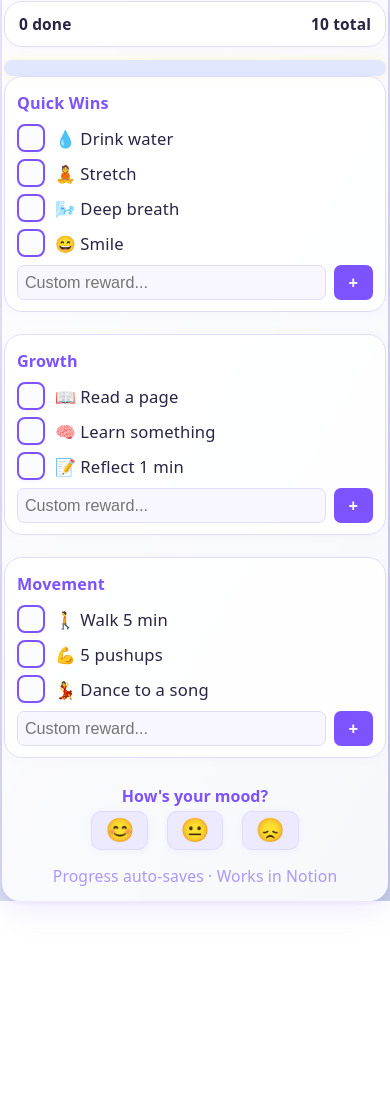
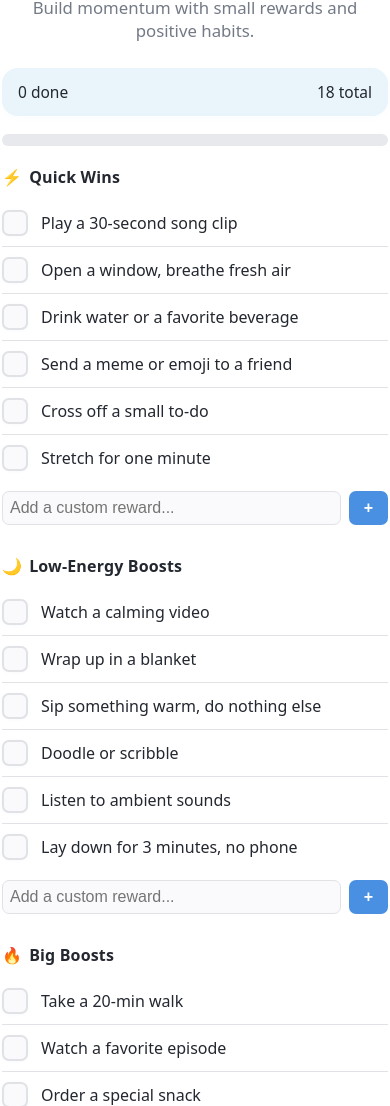
Before and after one commit to DopamineDaily/Reward-Tracker, a plain HTML site: page index.html in a window 390 px wide. Shown: the part 94-1200 px from the top of the page. Before the commit the page ends 995 px from the top, so only its background shows below. Drawn offline with Linux system fonts and the light colour scheme.

Commit message:
Update index.html

```diff
--- a/index.html
+++ b/index.html
@@ -6,241 +6,251 @@
   <meta name="viewport" content="width=device-width, initial-scale=1">
   <style>
     :root {
-      --primary: #7c53ff;
-      --accent: #ffe066;
-      --bg: #f6f3ff;
-      --glass: rgba(255,255,255,0.85);
-      --text: #2a2344;
-      --border: #e1dbf8;
-      --radius: 18px;
-      --shadow: 0 8px 32px rgba(124,83,255,0.12), 0 1.5px 5px rgba(124,83,255,0.09);
+      --accent: #4a90e2;
+      --accent-light: #eaf4fb;
+      --border: #e0e2e6;
+      --shadow: 0 2px 16px rgba(44,62,80,0.06);
+      --radius: 16px;
+      --bg: #f7f7f8;
+      --surface: #fff;
+      --text: #23272f;
+      --text-secondary: #737a86;
+      --checked: #4a90e2;
+      --checked-bg: #eaf4fb;
+      --checked-shadow: 0 0 0 3px #eaf4fb;
+      --transition: 0.17s cubic-bezier(.4,2,.6,1);
     }
-    body {
-      font-family: system-ui, sans-serif;
-      margin: 0; padding: 0;
-      background: linear-gradient(120deg, #f6f3ff 0%, #c3cfe2 100%);
-      color: var(--text);
-      min-height: 100vh;
-      box-sizing: border-box;
-      transition: background 0.5s;
-    }
+    html, body { background: var(--bg); margin: 0; padding: 0; font-family: system-ui, sans-serif; color: var(--text);}
     .container {
-      max-width: 540px;
-      margin: 34px auto 0 auto;
-      background: var(--glass);
+      max-width: 480px;
+      margin: 32px auto;
+      background: var(--surface);
       border-radius: var(--radius);
       box-shadow: var(--shadow);
-      padding: 28px 18px 18px 18px;
-      backdrop-filter: blur(2.5px);
-      position: relative;
+      padding: 30px 20px 20px 20px;
     }
     h1 {
       text-align: center;
-      margin: 0 0 16px 0;
       font-size: 2rem;
       font-weight: 800;
       letter-spacing: -1px;
-      background: linear-gradient(90deg, #7c53ff 30%, #ffe066 80%);
-      background-clip: text;
-      color: transparent;
-      -webkit-background-clip: text;
-      -webkit-text-fill-color: transparent;
+      color: var(--text);
+      margin-bottom: 5px;
     }
-    .celebrate {
-      display: none;
-      position: absolute;
-      top: -30px; left: 50%;
-      transform: translateX(-50%);
-      background: linear-gradient(90deg, #ffe066 50%, #fffbe6 100%);
-      color: #7c53ff;
-      border-radius: 24px;
-      padding: 9px 32px;
-      font-weight: 700;
-      font-size: 1.13rem;
-      letter-spacing: 0.03em;
-      box-shadow: 0 4px 12px #ffe06660;
-      z-index: 2;
-      animation: pop-celebrate 0.7s;
+    .subtitle {
+      text-align: center;
+      color: var(--text-secondary);
+      margin-bottom: 26px;
+      font-size: 1.05rem;
     }
-    @keyframes pop-celebrate {
-      0% { transform: translateX(-50%) scale(0.4);}
-      80% { transform: translateX(-50%) scale(1.08);}
-      100% { transform: translateX(-50%) scale(1);}
+    .stats {
+      display: flex;
+      justify-content: space-between;
+      align-items: center;
+      background: var(--accent-light);
+      border-radius: var(--radius);
+      padding: 13px 16px;
+      margin-bottom: 18px;
+      font-size: 1.07rem;
+      box-shadow: 0 1.5px 6px #4a90e208;
+      font-weight: 500;
     }
-    .categories {
-      display: flex;
-      flex-direction: column;
-      gap: 19px;
+    .progress-bar {
+      width: 100%;
+      background: #e7e9ec;
+      border-radius: 8px;
+      overflow: hidden;
+      height: 12px;
+      margin-bottom: 20px;
+      margin-top: 5px;
+    }
+    .progress {
+      background: linear-gradient(90deg, #4a90e2 80%, #8ec9f8 100%);
+      height: 100%;
+      border-radius: 8px;
+      transition: width var(--transition);
     }
     .category {
-      background: var(--glass);
-      border-radius: var(--radius);
-      padding: 15px 12px 11px 12px;
-      border: 1px solid var(--border);
-      box-shadow: 0 2px 12px #7c53ff08;
-      margin-bottom: 3px;
+      margin-bottom: 30px;
     }
     .cat-title {
-      margin: 0 0 10px 0;
-      font-size: 1.13rem;
+      font-size: 1.12rem;
       font-weight: 700;
-      color: var(--primary);
+      margin-bottom: 12px;
+      color: var(--text);
       letter-spacing: 0.01em;
+      display: flex;
+      align-items: center;
+      gap: 7px;
     }
-    .rewards-list {
+    ul.rewards-list {
       list-style: none;
       padding: 0; margin: 0;
     }
     .reward-item {
       display: flex;
       align-items: center;
-      margin-bottom: 7px;
-      gap: 10px;
+      gap: 13px;
+      padding: 10px 0 10px 0;
+      border-bottom: 1px solid var(--border);
+      transition: background 0.13s;
     }
-    .reward-box {
-      width: 24px; height: 24px;
-      border: 2px solid var(--primary);
-      border-radius: 8px;
+    .reward-item:last-child { border-bottom: none; }
+    .reward-checkbox {
+      width: 22px; height: 22px;
+      border-radius: 7px;
+      border: 2px solid var(--border);
+      background: #fafafc;
       display: flex; align-items: center; justify-content: center;
       cursor: pointer;
-      background: #fafcff;
-      transition: background 0.22s, border-color 0.22s, box-shadow 0.18s, transform 0.18s;
-      box-shadow: 0 1px 5px #7c53ff15;
-      font-size: 1.18rem;
-      user-select: none;
+      transition: border-color var(--transition), background var(--transition), box-shadow var(--transition), transform 0.11s;
+      box-shadow: 0 0.5px 3px #4a90e20c;
+      position: relative;
     }
-    .reward-box:active { transform: scale(1.16); }
-    .reward-box.checked {
-      background: linear-gradient(90deg, #ffe066 60%, #fffbe6 100%);
-      border-color: #ffe066;
-      box-shadow: 0 0 7px #ffe0668c;
+    .reward-checkbox.checked {
+      border-color: var(--checked);
+      background: var(--checked-bg);
+      box-shadow: var(--checked-shadow);
       animation: reward-bounce 0.18s;
-      color: #7c53ff;
+      color: var(--checked);
     }
     @keyframes reward-bounce {
       0% { transform: scale(0.7);}
-      60% { transform: scale(1.2);}
+      70% { transform: scale(1.16);}
       100% { transform: scale(1);}
     }
+    .reward-checkbox svg {
+      display: none;
+      width: 15px; height: 15px;
+      stroke: var(--checked);
+      stroke-width: 3;
+      stroke-linecap: round;
+      stroke-linejoin: round;
+    }
+    .reward-checkbox.checked svg { display: block; }
     .reward-label {
+      flex: 1;
+      font-size: 1rem;
+      color: var(--text);
       user-select: none;
-      flex: 1;
       cursor: pointer;
-      font-size: 1.04rem;
-      letter-spacing: 0.01em;
       transition: color 0.18s;
     }
-    .reward-box.checked + .reward-label {
-      color: #7c53ff;
-      font-weight: 600;
+    .reward-checkbox.checked + .reward-label {
+      color: var(--checked);
       text-decoration: line-through;
-      opacity: 0.75;
+      opacity: 0.7;
     }
     .add-reward {
       display: flex;
       gap: 8px;
-      margin-top: 8px;
+      margin-top: 10px;
     }
     .add-reward input {
       flex: 1;
       padding: 7px;
       border-radius: 7px;
-      border: 1px solid var(--border);
-      font-size: 1.01rem;
-      background: #f8f7ff;
+      border: 1.5px solid var(--border);
+      font-size: 1rem;
+      background: #fafafc;
       outline: none;
+      transition: border-color 0.13s;
     }
+    .add-reward input:focus { border-color: var(--accent);}
     .add-reward button {
-      background: var(--primary);
+      background: var(--accent);
       color: #fff;
       border: none;
       border-radius: 7px;
       padding: 7px 15px;
-      font-size: 1.02rem;
+      font-size: 1rem;
       cursor: pointer;
       font-weight: 600;
-      transition: background 0.16s, transform 0.1s;
+      transition: background 0.14s, transform 0.1s;
     }
-    .add-reward button:active { transform: scale(1.12);}
-    .add-reward button:hover { background: #a18aff; }
-    .stats {
-      margin: 19px 0 13px 0;
-      background: var(--glass);
-      border-radius: var(--radius);
-      border: 1px solid var(--border);
-      padding: 11px 14px;
-      display: flex;
-      justify-content: space-between;
-      font-size: 1.07rem;
-      font-weight: 600;
-      letter-spacing: 0.01em;
-      box-shadow: 0 2px 12px #7c53ff0a;
-    }
-    .progress-bar {
-      width: 100%;
-      background: #e0e7ff;
-      border-radius: 10px;
-      overflow: hidden;
-      margin-top: 11px;
-      height: 16px;
-      box-shadow: 0 0 12px #ffe06650;
-    }
-    .progress {
-      background: linear-gradient(90deg, #ffe066 60%, #7c53ff 100%);
-      height: 100%;
-      border-radius: 10px;
-      transition: width 0.38s cubic-bezier(.4,2,.6,1);
-      box-shadow: 0 0 10px #ffe06660;
-    }
+    .add-reward button:active { transform: scale(1.09);}
+    .add-reward button:hover { background: #357abd; }
     .mood-section {
-      margin: 24px 0 11px 0;
+      margin: 25px 0 10px 0;
       text-align: center;
     }
     .mood-prompt {
-      margin-bottom:4px;
-      font-weight:600;
-      color: #7c53ff;
+      font-weight: 600;
+      color: var(--text-secondary);
+      margin-bottom: 7px;
     }
     .mood-btn {
-      background: #edeaff;
+      background: #f6fafd;
       border: 1.5px solid var(--border);
-      border-radius: 10px;
-      font-size: 1.45rem;
-      margin: 0 7px;
-      padding: 5px 13px;
+      border-radius: 50%;
+      font-size: 1.19rem;
+      margin: 0 8px;
+      padding: 7px 0;
+      width: 38px; height: 38px;
       cursor: pointer;
-      transition: background 0.21s, transform 0.14s, border 0.18s;
+      transition: background 0.16s, border 0.16s, transform 0.13s;
+      color: var(--text-secondary);
       outline: none;
-      box-shadow: 0 1px 7px #7c53ff12;
-      color: #7c53ff;
+      box-shadow: 0 1px 4px #4a90e20a;
     }
     .mood-btn.selected {
-      background: linear-gradient(90deg, #ffe066 80%, #fffbe6 100%);
-      border-color: #7c53ff;
-      color: #705e00;
-      transform: scale(1.19);
-      box-shadow: 0 0 8px #ffe06664;
+      background: var(--checked-bg);
+      border-color: var(--checked);
+      color: var(--checked);
+      transform: scale(1.13);
     }
-    .mood-btn:active { transform: scale(1.09);}
-    .footer-note {
-      text-align:center;
-      font-size:0.98rem;
-      color:#7c53ff99;
-      margin-top:15px;
-      letter-spacing: 0.01em;
+    .activity-log {
+      margin: 32px 0 0 0;
     }
+    .activity-log-title {
+      font-weight: 700;
+      font-size: 1.07rem;
+      color: var(--text-secondary);
+      margin-bottom: 12px;
+    }
+    .log-entry {
+      background: #f9fafb;
+      border-radius: 7px;
+      padding: 10px 13px;
+      margin-bottom: 10px;
+      border-left: 3.5px solid var(--accent);
+      font-size: 0.97rem;
+      color: var(--text);
+      box-shadow: 0 1px 4px #4a90e20d;
+      display: flex;
+      justify-content: space-between;
+      align-items: center;
+    }
+    .log-time {
+      color: var(--text-secondary);
+      font-size: 0.86em;
+    }
+    .reset-btn {
+      margin: 28px 0 0 0;
+      width: 100%;
+      background: #e0e2e6;
+      color: #b03c3c;
+      border: none;
+      border-radius: 8px;
+      padding: 10px 0;
+      font-size: 1rem;
+      font-weight: 600;
+      cursor: pointer;
+      transition: background 0.14s;
+    }
+    .reset-btn:hover { background: #f5eaea; }
     @media (max-width: 600px) {
-      .container { max-width: 98vw; padding: 14px 2px; }
-      h1 { font-size: 1.3rem; }
-      .cat-title { font-size: 1.01rem; }
-      .stats { font-size: 0.97rem; }
+      .container { max-width: 99vw; padding: 13px 2px;}
+      h1 { font-size: 1.25rem;}
+      .stats { font-size: 0.97rem;}
+      .cat-title { font-size: 1rem;}
     }
   </style>
 </head>
 <body>
-  <div class="container" role="main">
-    <div class="celebrate" id="celebrate-banner">🎉 All rewards complete! 🎉</div>
+  <div class="container">
     <h1>Dopamine Rewards Tracker</h1>
+    <div class="subtitle">Build momentum with small rewards and positive habits.</div>
     <div class="stats" aria-live="polite">
       <span id="done-count">0 done</span>
       <span id="total-count">0 total</span>
@@ -248,45 +258,73 @@
     <div class="progress-bar" aria-label="Progress">
       <div class="progress" id="progress-bar" style="width:0%"></div>
     </div>
-    <div class="categories" id="categories"></div>
+    <div id="categories"></div>
     <div class="mood-section">
       <div class="mood-prompt">How's your mood?</div>
-      <button class="mood-btn" data-mood="😊" aria-label="Happy">😊</button>
-      <button class="mood-btn" data-mood="😐" aria-label="Neutral">😐</button>
-      <button class="mood-btn" data-mood="😞" aria-label="Sad">😞</button>
+      <button class="mood-btn" data-mood="😊" aria-label="Great">😊</button>
+      <button class="mood-btn" data-mood="🙂" aria-label="Good">🙂</button>
+      <button class="mood-btn" data-mood="😐" aria-label="Meh">😐</button>
+      <button class="mood-btn" data-mood="😕" aria-label="Low">😕</button>
+      <button class="mood-btn" data-mood="😞" aria-label="Rough">😞</button>
     </div>
-    <div class="footer-note">
-      Progress auto-saves · Works in Notion
+    <div class="activity-log">
+      <div class="activity-log-title">Recent Activity</div>
+      <div id="activityLog"></div>
+      <button class="reset-btn" onclick="resetDaily()">Reset Today's Progress</button>
     </div>
   </div>
   <script>
-    // Default Categories & Rewards
+    // Premium, neutral rewards
     const defaultCategories = [
-      { name: "Quick Wins", rewards: ["💧 Drink water", "🧘 Stretch", "🌬️ Deep breath", "😄 Smile"] },
-      { name: "Growth", rewards: ["📖 Read a page", "🧠 Learn something", "📝 Reflect 1 min"] },
-      { name: "Movement", rewards: ["🚶 Walk 5 min", "💪 5 pushups", "💃 Dance to a song"] }
+      {
+        name: "Quick Wins",
+        emoji: "⚡",
+        rewards: [
+          "Play a 30-second song clip",
+          "Open a window, breathe fresh air",
+          "Drink water or a favorite beverage",
+          "Send a meme or emoji to a friend",
+          "Cross off a small to-do",
+          "Stretch for one minute"
+        ]
+      },
+      {
+        name: "Low-Energy Boosts",
+        emoji: "🌙",
+        rewards: [
+          "Watch a calming video",
+          "Wrap up in a blanket",
+          "Sip something warm, do nothing else",
+          "Doodle or scribble",
+          "Listen to ambient sounds",
+          "Lay down for 3 minutes, no phone"
+        ]
+      },
+      {
+        name: "Big Boosts",
+        emoji: "🔥",
+        rewards: [
+          "Take a 20-min walk",
+          "Watch a favorite episode",
+          "Order a special snack",
+          "Start a cozy game or hobby",
+          "Plan a mini-outing",
+          "Try a creative project"
+        ]
+      }
     ];
 
-    // Persistence Layer
-    function saveState(state) {
-      localStorage.setItem('ddrtracker-state', JSON.stringify(state));
-    }
-    function loadState() {
-      const s = localStorage.getItem('ddrtracker-state');
-      if (!s) return null;
-      try { return JSON.parse(s); } catch { return null; }
-    }
-
-    // App State
-    let appState = loadState() || {
+    // State
+    let appState = JSON.parse(localStorage.getItem('dopamine-state') || 'null') || {
       categories: JSON.parse(JSON.stringify(defaultCategories)),
       checked: {},
-      mood: null
+      mood: null,
+      activity: []
     };
 
-    // DOM Generation
-    const categoriesDiv = document.getElementById('categories');
+    // Render categories and rewards
     function renderCategories() {
+      const categoriesDiv = document.getElementById('categories');
       categoriesDiv.innerHTML = '';
       appState.categories.forEach((cat, cIdx) => {
         const catDiv = document.createElement('div');
@@ -294,143 +332,164 @@
 
         const title = document.createElement('div');
         title.className = 'cat-title';
-        title.textContent = cat.name;
+        title.innerHTML = `<span>${cat.emoji}</span> ${cat.name}`;
         catDiv.appendChild(title);
 
-        // Rewards
         const ul = document.createElement('ul');
         ul.className = 'rewards-list';
-        cat.rewards.forEach((r, rIdx) => {
+
+        cat.rewards.forEach((reward, rIdx) => {
+          const key = `cat${cIdx}-rew${rIdx}`;
           const li = document.createElement('li');
           li.className = 'reward-item';
 
           const box = document.createElement('div');
-          box.className = 'reward-box';
+          box.className = 'reward-checkbox';
           box.setAttribute('tabindex', 0);
           box.setAttribute('role', 'checkbox');
-          box.setAttribute('aria-checked', !!appState.checked[`cat${cIdx}-rew${rIdx}`]);
+          box.setAttribute('aria-checked', !!appState.checked[key]);
           box.dataset.cat = cIdx;
           box.dataset.rew = rIdx;
-          if (appState.checked[`cat${cIdx}-rew${rIdx}`]) box.classList.add('checked');
-          box.addEventListener('click', () => toggleReward(cIdx, rIdx));
-          box.addEventListener('keydown', (e) => {
-            if (e.key === " " || e.key === "Enter") { toggleReward(cIdx, rIdx); }
-          });
+          if (appState.checked[key]) box.classList.add('checked');
 
-          if (box.classList.contains('checked')) {
-            box.innerHTML = "✔️";
-          }
-          li.appendChild(box);
+          // SVG checkmark
+          box.innerHTML = `
+            <svg viewBox="0 0 18 18">
+              <polyline points="4 10 8 14 14 5" fill="none"/>
+            </svg>
+          `;
+          box.onclick = () => toggleReward(cIdx, rIdx, reward, cat.name);
+
+          box.onkeydown = (e) => {
+            if (e.key === " " || e.key === "Enter") toggleReward(cIdx, rIdx, reward, cat.name);
+          };
 
           const label = document.createElement('span');
           label.className = 'reward-label';
-          label.textContent = r;
-          label.addEventListener('click', () => toggleReward(cIdx, rIdx));
+          label.textContent = reward;
+          label.onclick = () => toggleReward(cIdx, rIdx, reward, cat.name);
+
+          li.appendChild(box);
           li.appendChild(label);
-
           ul.appendChild(li);
         });
-        catDiv.appendChild(ul);
 
-        // Add reward input
+        // Add custom reward input
         const addDiv = document.createElement('div');
         addDiv.className = 'add-reward';
         const input = document.createElement('input');
-        input.type = 'text';
-        input.placeholder = 'Custom reward...';
+        input.type = "text";
+        input.placeholder = "Add a custom reward...";
+        input.maxLength = 40;
         input.setAttribute('aria-label', 'Custom reward');
-        input.maxLength = 44;
-
         const btn = document.createElement('button');
-        btn.textContent = '+';
-        btn.setAttribute('aria-label', 'Add custom reward');
-
-        btn.addEventListener('click', () => {
+        btn.textContent = "+";
+        btn.onclick = () => {
           const val = input.value.trim();
           if (val) {
             appState.categories[cIdx].rewards.push(val);
             saveAndRender();
             input.value = '';
           }
-        });
-        input.addEventListener('keydown', (e) => {
-          if (e.key === 'Enter') btn.click();
-        });
-
+        };
+        input.onkeydown = (e) => { if (e.key === "Enter") btn.click(); };
         addDiv.appendChild(input);
         addDiv.appendChild(btn);
+        catDiv.appendChild(ul);
         catDiv.appendChild(addDiv);
 
         categoriesDiv.appendChild(catDiv);
       });
     }
 
-    function toggleReward(cIdx, rIdx) {
+    // Reward toggle
+    function toggleReward(cIdx, rIdx, rewardText, catName) {
       const key = `cat${cIdx}-rew${rIdx}`;
       appState.checked[key] = !appState.checked[key];
+      // Activity log
+      if (appState.checked[key]) {
+        appState.activity.unshift({
+          reward: rewardText,
+          category: catName,
+          time: new Date().toLocaleTimeString([], {hour: '2-digit', minute:'2-digit'}),
+        });
+      } else {
+        // Remove most recent matching log
+        const idx = appState.activity.findIndex(
+          entry => entry.reward === rewardText && entry.category === catName
+        );
+        if (idx > -1) appState.activity.splice(idx, 1);
+      }
       saveAndRender();
-      // Bounce animation
+      // Animate bounce
       setTimeout(() => {
         const box = document.querySelector(`[data-cat="${cIdx}"][data-rew="${rIdx}"]`);
-        if(box) {
-          box.style.transform = "scale(1.22)";
-          setTimeout(()=>box.style.transform="", 160);
+        if (box) {
+          box.style.transform = "scale(1.13)";
+          setTimeout(() => box.style.transform = "", 160);
         }
       }, 0);
-      if (getDoneCount() === getTotalCount()) showCelebrate();
-      else hideCelebrate();
     }
 
-    function getDoneCount() {
-      return Object.values(appState.checked).filter(Boolean).length;
-    }
-    function getTotalCount() {
-      return appState.categories.reduce((sum, cat) => sum + cat.rewards.length, 0);
+    // Mood selection
+    document.querySelectorAll('.mood-btn').forEach(btn => {
+      btn.onclick = function() {
+        appState.mood = btn.dataset.mood;
+        saveAndRender();
+      }
+    });
+
+    // Stats and progress
+    function renderStats() {
+      const total = Object.values(appState.checked).filter(Boolean).length;
+      const grand = appState.categories.reduce((s, cat, i) => s + cat.rewards.length, 0);
+      document.getElementById('done-count').textContent = `${total} done`;
+      document.getElementById('total-count').textContent = `${grand} total`;
+      document.getElementById('progress-bar').style.width = grand === 0 ? "0%" : Math.round(total * 100 / grand) + "%";
     }
 
-    // Stats & Progress Bar
-    function renderStats() {
-      document.getElementById('done-count').textContent = `${getDoneCount()} done`;
-      document.getElementById('total-count').textContent = `${getTotalCount()} total`;
-      document.getElementById('progress-bar').style.width =
-        (getTotalCount() === 0 ? 0 : Math.round(getDoneCount()*100/getTotalCount())) + '%';
+    // Activity log
+    function renderActivityLog() {
+      const logDiv = document.getElementById('activityLog');
+      logDiv.innerHTML = '';
+      appState.activity.slice(0, 7).forEach(entry => {
+        const div = document.createElement('div');
+        div.className = 'log-entry';
+        div.innerHTML = `<span>${entry.category}: ${entry.reward}</span> <span class="log-time">${entry.time}</span>`;
+        logDiv.appendChild(div);
+      });
+      if (!appState.activity.length) {
+        logDiv.innerHTML = `<div class="log-entry" style="color:var(--text-secondary);font-style:italic;">No activity yet</div>`;
+      }
     }
 
-    // Celebrate Banner
-    function showCelebrate() {
-      const banner = document.getElementById('celebrate-banner');
-      banner.style.display = 'block';
-    }
-    function hideCelebrate() {
-      const banner = document.getElementById('celebrate-banner');
-      banner.style.display = 'none';
-    }
-
-    // Mood Section
-    document.querySelectorAll('.mood-btn').forEach(btn => {
-      btn.addEventListener('click', () => {
-        appState.mood = btn.dataset.mood;
-        saveAndRender();
-      });
-    });
+    // Mood
     function renderMood() {
       document.querySelectorAll('.mood-btn').forEach(btn => {
         btn.classList.toggle('selected', btn.dataset.mood === appState.mood);
       });
     }
 
-    // Save & Render All
+    // Save & render
     function saveAndRender() {
-      saveState(appState);
+      localStorage.setItem('dopamine-state', JSON.stringify(appState));
       renderCategories();
       renderStats();
+      renderActivityLog();
       renderMood();
-      // Show/hide celebration banner
-      if (getDoneCount() === getTotalCount() && getTotalCount() > 0) showCelebrate();
-      else hideCelebrate();
     }
 
-    // Init
+    // Reset
+    function resetDaily() {
+      if (confirm("Reset all progress for today?")) {
+        appState.checked = {};
+        appState.activity = [];
+        appState.mood = null;
+        saveAndRender();
+      }
+    }
+
+    // Initialize
     saveAndRender();
   </script>
 </body>
```
